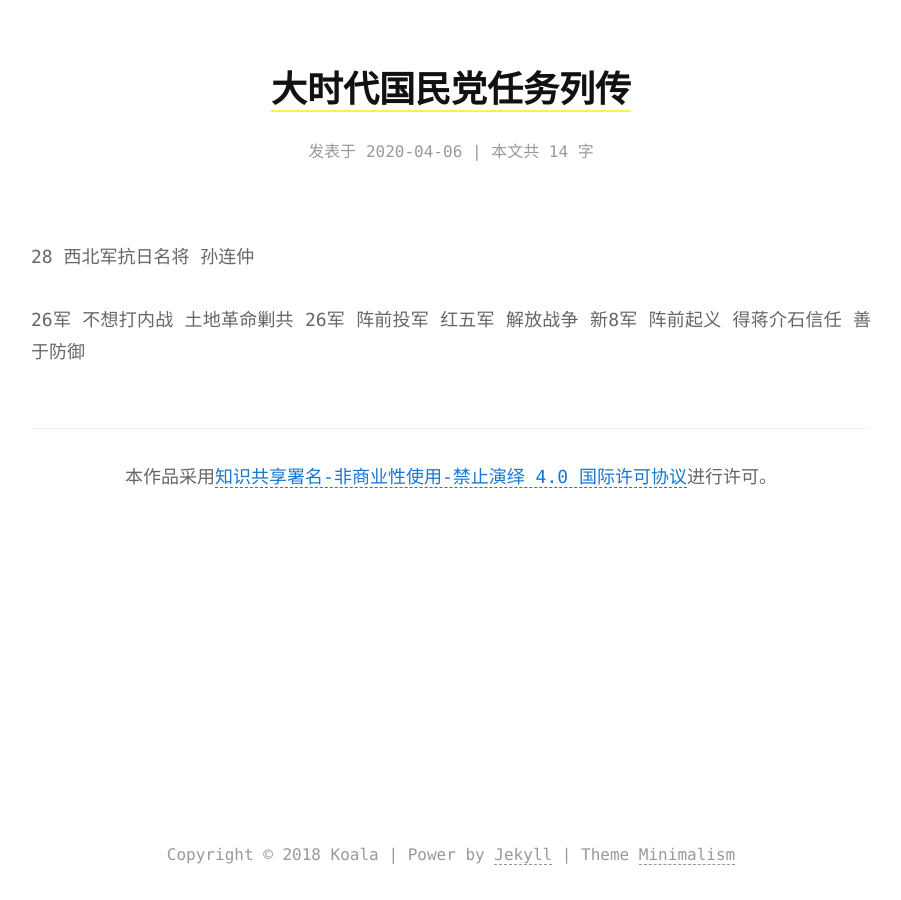
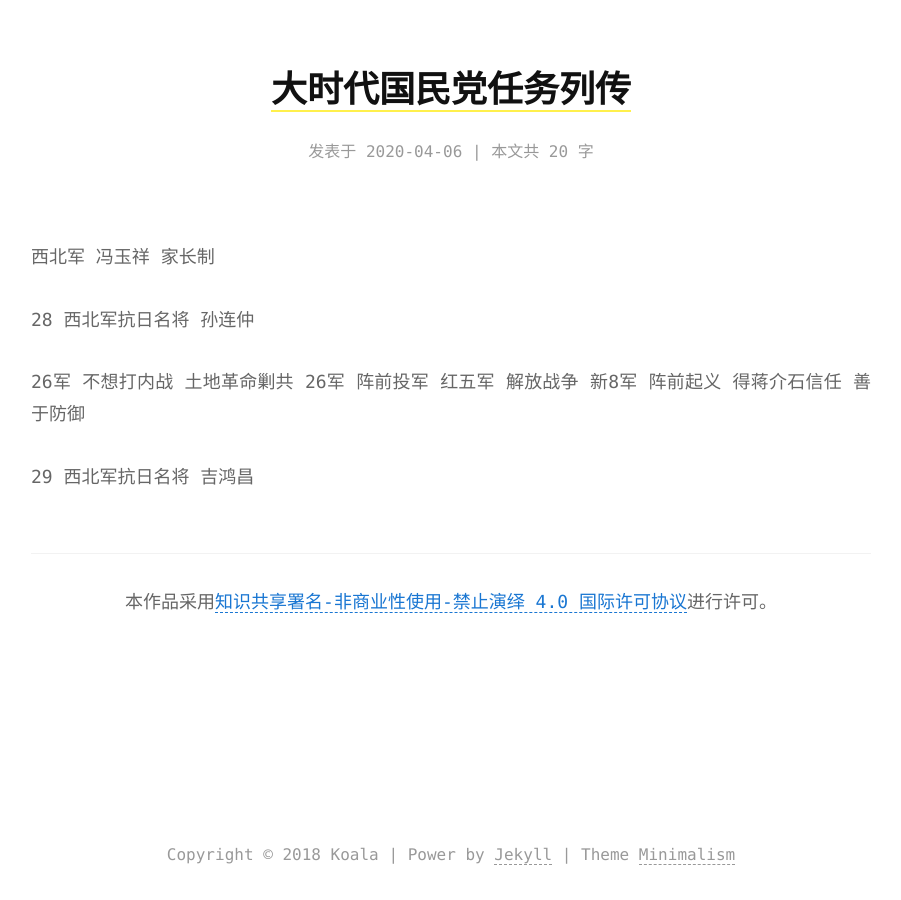
Before and after one commit to koalas1105/koalas1105.github.io, a Jekyll site: the page built from _posts/2020-04-06-大时代国民党任务列传.md, in a window 1280 px wide. Shown: the whole page, without its empty margins (189-1090 px from the left). Built offline with Jekyll 4.4.1, drawn with Linux system fonts in a browser that asks for light colours.

Commit message:
发布文章

```diff
--- a/_posts/2020-04-06-大时代国民党任务列传.md
+++ b/_posts/2020-04-06-大时代国民党任务列传.md
@@ -1,3 +1,5 @@
+西北军 冯玉祥 家长制
+
 28 西北军抗日名将 孙连仲
 
 26军 不想打内战
@@ -5,3 +7,7 @@
 解放战争    新8军 阵前起义
 得蒋介石信任
 善于防御
+
+
+
+29 西北军抗日名将 吉鸿昌
```
